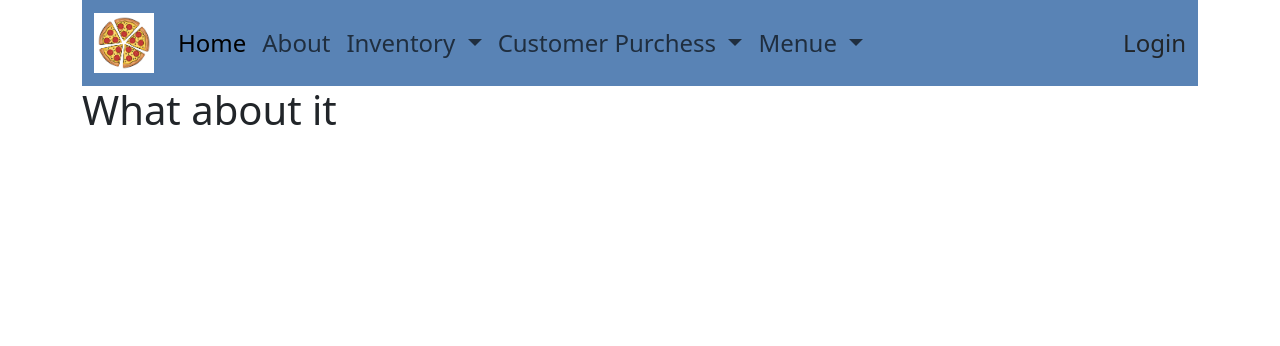
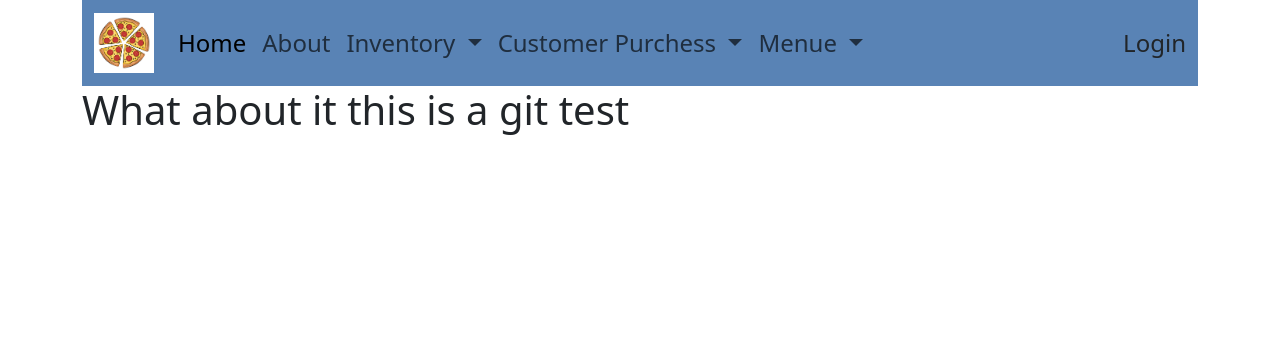
Before and after one commit to kadarcm/DjangoDelights, a Django app: page /pizzaman/about in a window 1280 px wide. Shown: the top 346 px of the page. Run offline with Django 4.2, Linux system fonts and the light colour scheme.

Commit message:
Git integration test

```diff
--- a/pizzaman/templates/pizzaman/about.html
+++ b/pizzaman/templates/pizzaman/about.html
@@ -2,6 +2,6 @@
 
 {% block body %}
 
-<h1> What about it</h1>
+<h1> What about it this is a git test</h1>
 
 {% endblock %}
```
Also changed, not shown: db.sqlite3, 4 other files.
